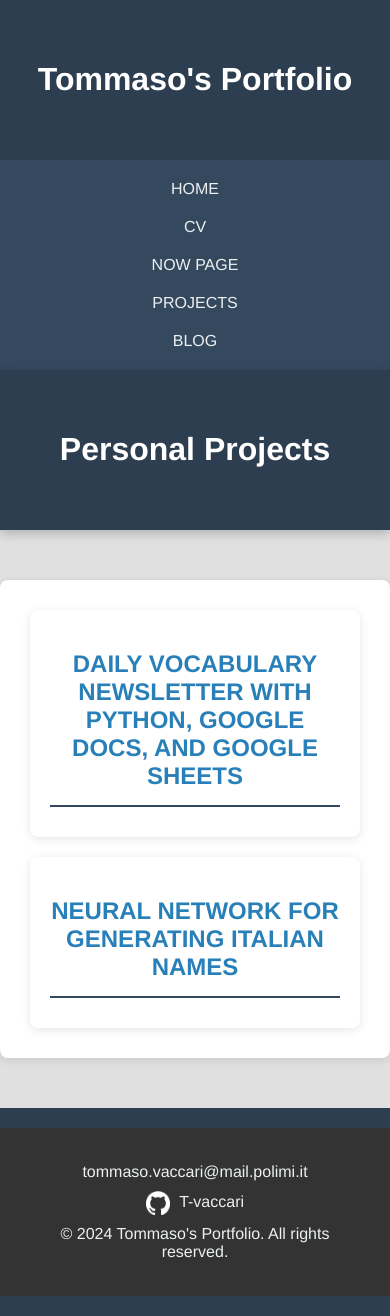
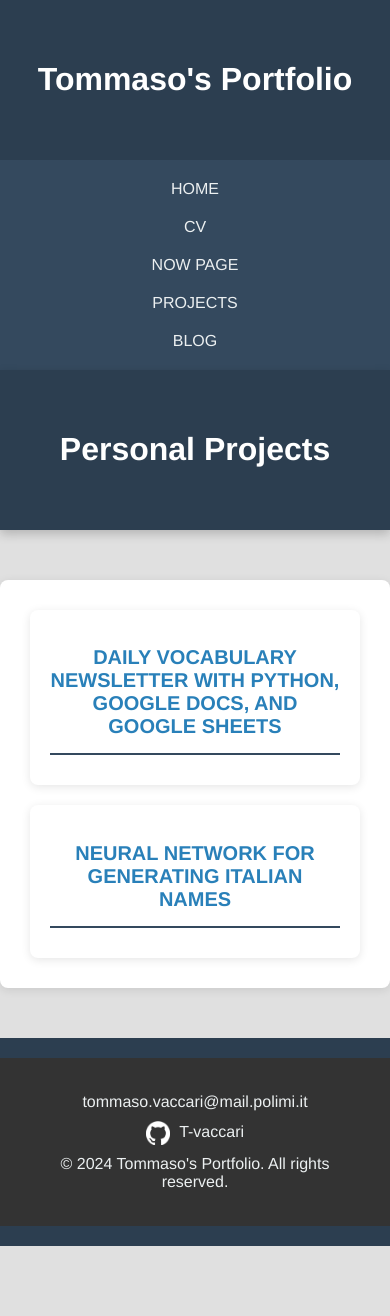
Before and after one commit to T-vaccari/T-vaccari.github.io, a Jekyll site: the page built from pages/projectspage.html, in a window 390 px wide. Built offline with Jekyll 4.4.1, drawn with Linux system fonts in a browser that asks for light colours; after the commit the page ends 1246 px from its top, so only the background shows below that.

Commit message:
Modiefied CSS and added CV

```diff
--- a/assets/styles/main.css
+++ b/assets/styles/main.css
@@ -116,6 +116,17 @@ section {
 }
 
 @media (max-width: 768px) {
+    /* Riduzione dei caratteri per i titoli dei progetti */
+    .project h2 {
+        font-size: 1.15em; /* Ridotto rispetto all'attuale 1.5em */
+    }
+
+    /* Riduzione dei caratteri per i titoli dei post */
+    .post-listing h2 {
+        font-size: 1.5em; /* Ridotto rispetto all'attuale 1.75em */
+    }
+
+    /* Altre regole esistenti per la navigazione */
     nav {
         flex-direction: column; /* Stack items vertically */
         align-items: center; /* Center-align the items */
@@ -128,10 +139,21 @@ section {
         text-align: center; /* Center-align text */
     }
 
+    /* Progetti in una singola colonna su schermi piccoli */
     .project {
         flex: 1 1 100%; /* 1 colonna per schermi piccoli */
     }
+    /* Ridurre i titoli dei progetti sui dispositivi mobili */
+    .projects .project h2 {
+        font-size: 1.25em !important; /* Forziamo la priorità con !important */
+    }
+
+    /* Ridurre i titoli dei post sui dispositivi mobili */
+    .post-listing h2 {
+        font-size: 1.5em !important; /* Forziamo la priorità con !important */
+    }
 }
+
 
 /* =========================================
    Typography
```
Also changed, not shown: 1 other file.
